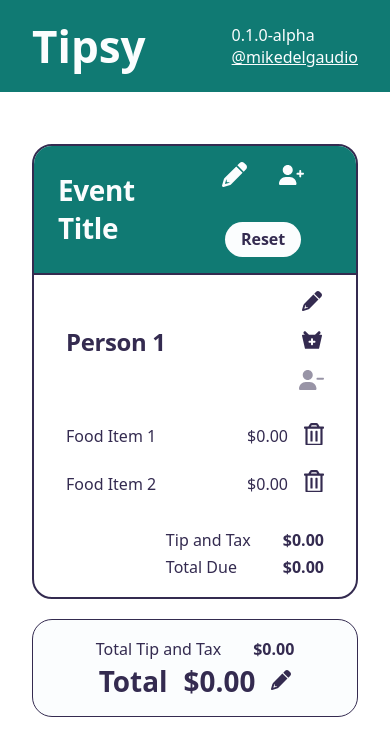
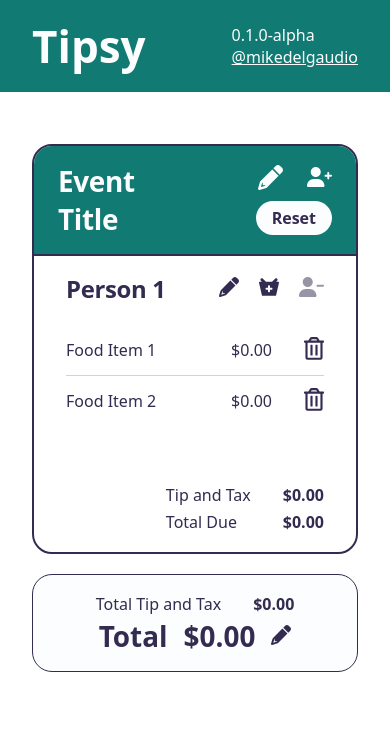
Before and after one commit to mikedelgaudio/tipsy, a React (Vite) app in the folder frontend/: page / in a window 390 px wide. Shown: the top 756 px of the page. Built offline with nearby package versions, Linux system fonts and the light colour scheme.

Commit message:
fixing mobile/tablet CSS for input

```diff
--- a/frontend/src/components/ResultsView/ItemMenu/PersonCard/ItemRow/ItemRow.tsx
+++ b/frontend/src/components/ResultsView/ItemMenu/PersonCard/ItemRow/ItemRow.tsx
@@ -111,16 +111,11 @@ function ItemRow({ itemId, editing }: any) {
   }, [editing]);
 
   return (
-    <li className="personItem" key={itemId}>
+    <li className={`personItem ${editing ? "editing" : ""} `} key={itemId}>
       <div className="personItemInfoRow">
         {!editing ? (
           <>
-            <div className="personItemDetailsContainer">
             <p className="personItemName">{storeItemData?.name}</p>
-            </div>
-            <p className={`${error ? "errorText" : ""} personItemPrice `}>
-              ${storeItemData?.price}
-            </p>
           </>
         ) : (
           <>
@@ -138,7 +133,13 @@ function ItemRow({ itemId, editing }: any) {
                 />
               </div>
             </div>
-
+          </>
+        )}
+        {!editing ? (
+          <p className={`${error ? "errorText" : ""} personItemPrice `}>
+            ${storeItemData?.price}
+          </p>
+        ) : (
           <div className="inputWrapper">
             <label htmlFor={`itemPriceInput-${itemId}`}>
               Item {storeItemIndex} Price
@@ -151,16 +152,15 @@ function ItemRow({ itemId, editing }: any) {
               value={itemInput.price || ""}
             />
           </div>
-          </>
         )}
-        <div className="personItemOptionRow">
+      </div>
+      <div className="personItemDetailsContainer">
         {/* <button>Split?</button> */}
         <DeleteBtn
           clickSideEffect={dispatchRemoveItem}
           ariaTitle={`Delete ${storeItemData?.name}`}
         />
       </div>
-      </div>
     </li>
   );
 }
--- a/frontend/src/components/ResultsView/ItemMenu/PersonCard/PersonActions/PersonActions.css
+++ b/frontend/src/components/ResultsView/ItemMenu/PersonCard/PersonActions/PersonActions.css
@@ -1,13 +1,12 @@
 .personActions {
   display: flex;
   gap: 1em;
-  flex-direction: column;
+  flex-flow: column wrap;
 }
 
-@media (min-width: 576px) {
+@media (min-width: 376px) {
   .personActions {
-    display: flex;
-    gap: 2em;
-    flex-direction: row;
+    gap: 1.25em;
+    flex-flow: row;
   }
 }
--- a/frontend/src/components/ResultsView/ItemMenu/PersonCard/PersonCard.css
+++ b/frontend/src/components/ResultsView/ItemMenu/PersonCard/PersonCard.css
@@ -2,7 +2,7 @@
   border-bottom: 1px solid var(--brand-off);
   padding: 1em 2em;
   display: flex;
-  flex-flow: column nowrap;
+  flex-flow: column wrap;
   gap: 1.25em;
   color: var(--brand-off);
 }
@@ -35,21 +35,43 @@
 }
 
 .personItem {
-  display: grid;
-  padding: 0.3em 0;
+  display: flex;
+  justify-content: space-between;
+  align-items: center;
+  padding: 0.75em 0;
+  gap: 2em;
+  border-bottom: 1px solid rgba(148, 148, 148, 0.406);
+}
+
+.personItem:last-child {
+  border-bottom: none;
+}
+
+.personItem.editing {
+  flex-flow: row;
+  justify-content: start;
+  align-items: center;
+}
+
+@media (min-width: 576px) {
+  .personItem.editing {
+    flex-flow: row;
+    justify-content: space-between;
+    align-items: center;
+    gap: 1em;
+  }
+}
+
+.personItemDetailsContainer {
+  display: flex;
+  align-items: center;
+  gap: 1em;
 }
 
 .personItemInfoRow {
   display: flex;
-  padding: 0.3em 0;
-
-  gap: 1em;
+  flex-flow: row wrap;
   justify-content: space-between;
-  align-items: center;
-}
-
-.personItemDetailsContainer {
-  display: flex;
   width: 100%;
   gap: 1em;
 }
--- a/frontend/src/components/ResultsView/SharingRow/SharingRow.css
+++ b/frontend/src/components/ResultsView/SharingRow/SharingRow.css
@@ -1,9 +1,9 @@
 .sharingRow {
   display: flex;
-  justify-content: center;
+  justify-content: end;
   flex-flow: row wrap;
   align-items: center;
-  gap: 2em;
+  gap: 0.5em 1.5em;
 }
 
 .sharingRow .btn-danger {
--- a/frontend/src/components/ResultsView/SharingRow/SharingRow.tsx
+++ b/frontend/src/components/ResultsView/SharingRow/SharingRow.tsx
@@ -17,25 +17,19 @@ function SharingRow({ editing, setEditing }: any) {
         <EditBtn
           clickSideEffect={() => setEditing(true)}
           ariaTitle={"Edit event title"}
-          className="btn-icon-light"
           iconClassName="icon-light icon-xl"
         />
       ) : (
         <CloseBtn
           clickSideEffect={() => setEditing(false)}
           ariaTitle={"Stop editing event title"}
-          className="btn-icon-light"
           iconClassName="icon-light icon-xl"
         />
       )}
       {/* <button className="btn-icon-light">
         <ShareSquareIcon className="icons icon-light icon-xl" />
       </button> */}
-      <button
-        className="btn-icon-light"
-        onClick={() => dispatch(addPerson())}
-        aria-label="Add person"
-      >
+      <button onClick={() => dispatch(addPerson())} aria-label="Add person">
         <AddPersonIcon className="icons icon-xl icon-light" />
       </button>
       <button className="btn-danger" onClick={() => dispatch(restartEvent())}>
--- a/frontend/src/styles/utilities.css
+++ b/frontend/src/styles/utilities.css
@@ -7,6 +7,7 @@
   display: flex;
   flex-flow: column wrap;
   gap: 0.25em;
+  /* max-width: 90%; */
 }
 
 .inputWrapper label {
@@ -18,6 +19,7 @@ input {
   border-radius: var(--global-radius);
   padding: 0.25em 1em;
   border: 2px solid var(--brand-off);
+  width: 100%;
 }
 
 a {
--- a/frontend/src/styles/variables.css
+++ b/frontend/src/styles/variables.css
@@ -1,4 +1,10 @@
 :root {
   --global-radius: 20px;
   --max-width: 1200px;
+  --xs: 376px; /*iphone se*/
+  --sm: 576px;
+  --md: 768px;
+  --lg: 992px;
+  --xl: 1200px;
+  --xxl: 1400px;
 }
```
Lines whose indentation alone changed are shown as unchanged.
